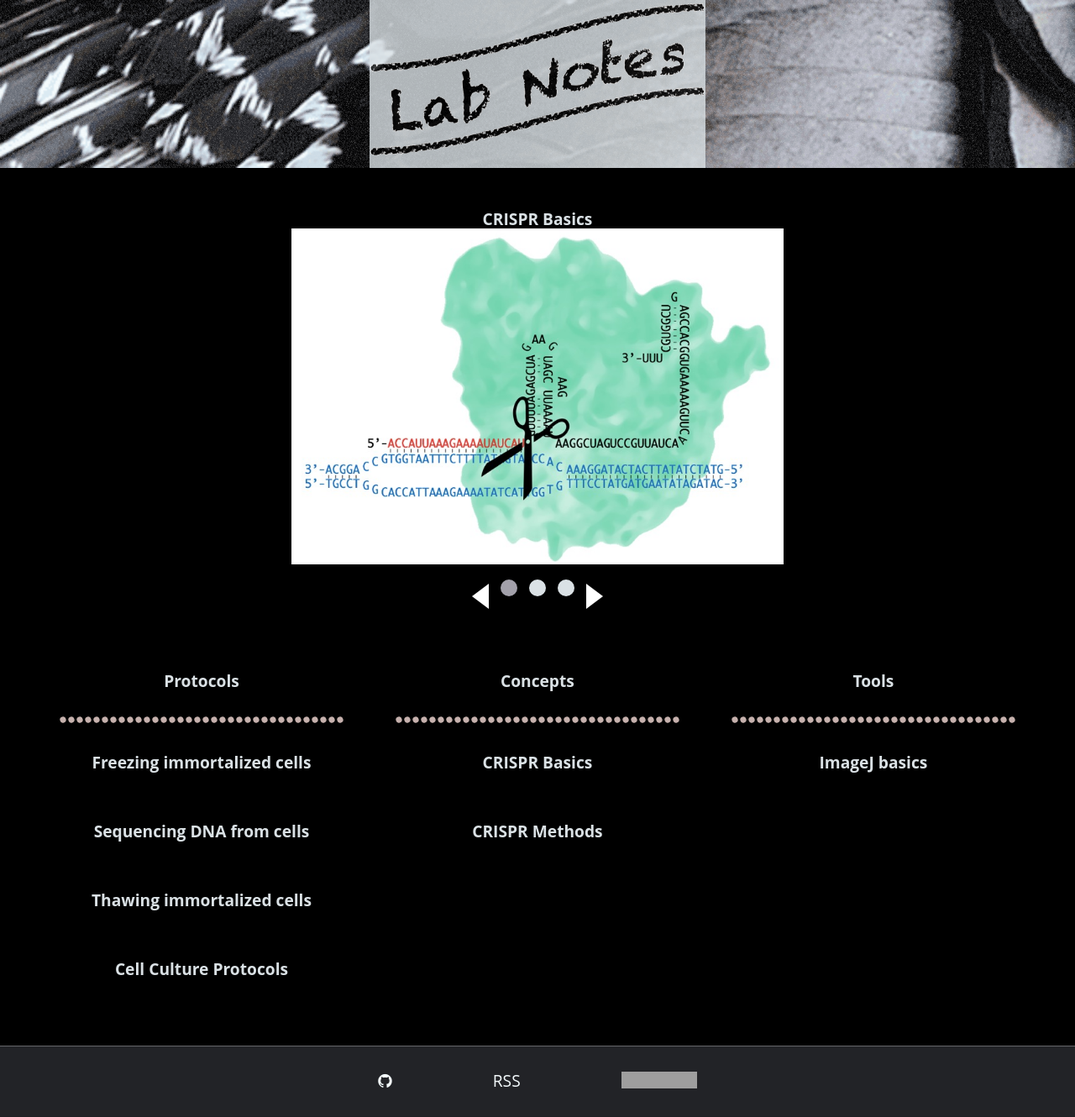
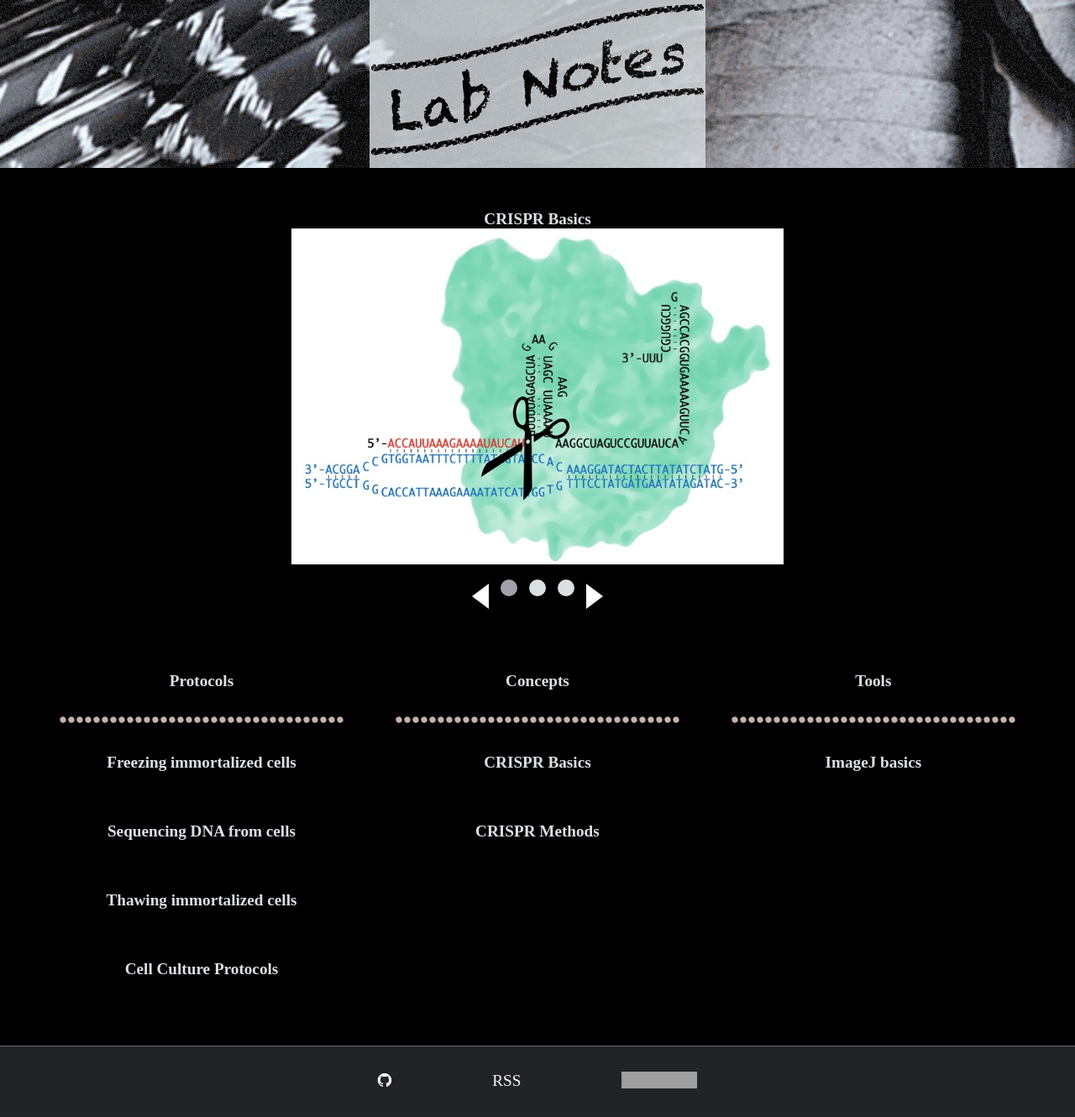
Before and after one commit to LeighHenderson/LeighHenderson.github.io, a Jekyll site: the page built from index.html, in a window 1280 px wide. Shown: the whole page at 84% size. Built offline with Jekyll 4.4.1, drawn with Linux system fonts in a browser that asks for light colours; grey boxes are pictures that could not be loaded.

Commit message:
Updated bundler

```diff
--- a/_config.yml
+++ b/_config.yml
@@ -13,8 +13,8 @@ title: Leigh Henderson's Laboratory
 description: Welcome to academic biomedical research. Here's your introduction to the protocols used in university laboratories the world over, with emphasis on basic concepts underlying common protocols.
 
 # baseurl: "" # the subpath of your site, e.g. /blog
-url: "https://LeighHenderson.github.io"
-# url: "http://localhost:4000" # Use this for development with  "jekyll serve"
+# url: "https://LeighHenderson.github.io"
+url: "http://localhost:4000" # Use this for development with  "jekyll serve"
 
 repository: LeighHenderson/LeighHenderson.github.io
 # twitter_username: jekyllrb
--- a/_dev/sass/base.scss
+++ b/_dev/sass/base.scss
@@ -1,4 +1,4 @@
-$font-style: 'Open Sans', sans-serif;
+$font-family: "Times New Roman", Times, Cambria, serif;;
 $heading-font: 'Muli', sans-serif;
 
 /* turkey feathers colors */
@@ -73,7 +73,7 @@ html {
 body {
     margin: 0;
     color: $font-color;
-    font-family: $font-style;
+    font-family: $font-family;
     font-size: 16px;
     background-color: white;
 
--- a/assets/css/base.css
+++ b/assets/css/base.css
@@ -60,7 +60,7 @@ html {
 body {
   margin: 0;
   color: black;
-  font-family: "Open Sans", sans-serif;
+  font-family: "Times New Roman", Times, Cambria, serif;
   font-size: 16px;
   background-color: white;
   /* below is critical for footer positioning */
```
Also changed, not shown: Gemfile.lock.
